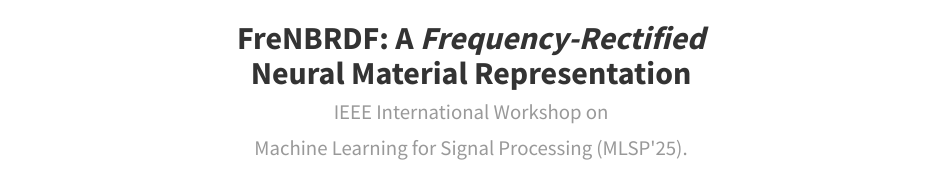
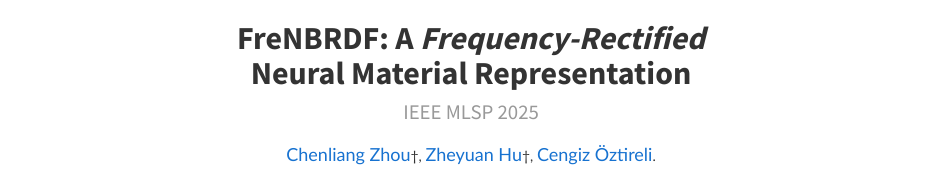
Before and after one commit to PeterHUistyping/FreNBRDF, a plain HTML site: page docs/index.html in a window 1280 px wide. Shown: the top 171 px of the page, without its empty margins (169-1113 px from the left). Drawn offline with Linux system fonts and the light colour scheme.

Commit message:
Youtube videos

```diff
--- a/docs/index.html
+++ b/docs/index.html
@@ -27,7 +27,7 @@
         <h2 class="col-md-12 text-center">
             <b>FreNBRDF: A <i>Frequency-Rectified</i><br>Neural Material Representation</b><br>
             <small>
-                IEEE International Workshop on <br>Machine Learning for Signal Processing (MLSP'25).
+                IEEE MLSP 2025
             </small>
         </h2>
     </div>
```
Also changed, not shown: docs/img/icon/video_icon.png (added).
